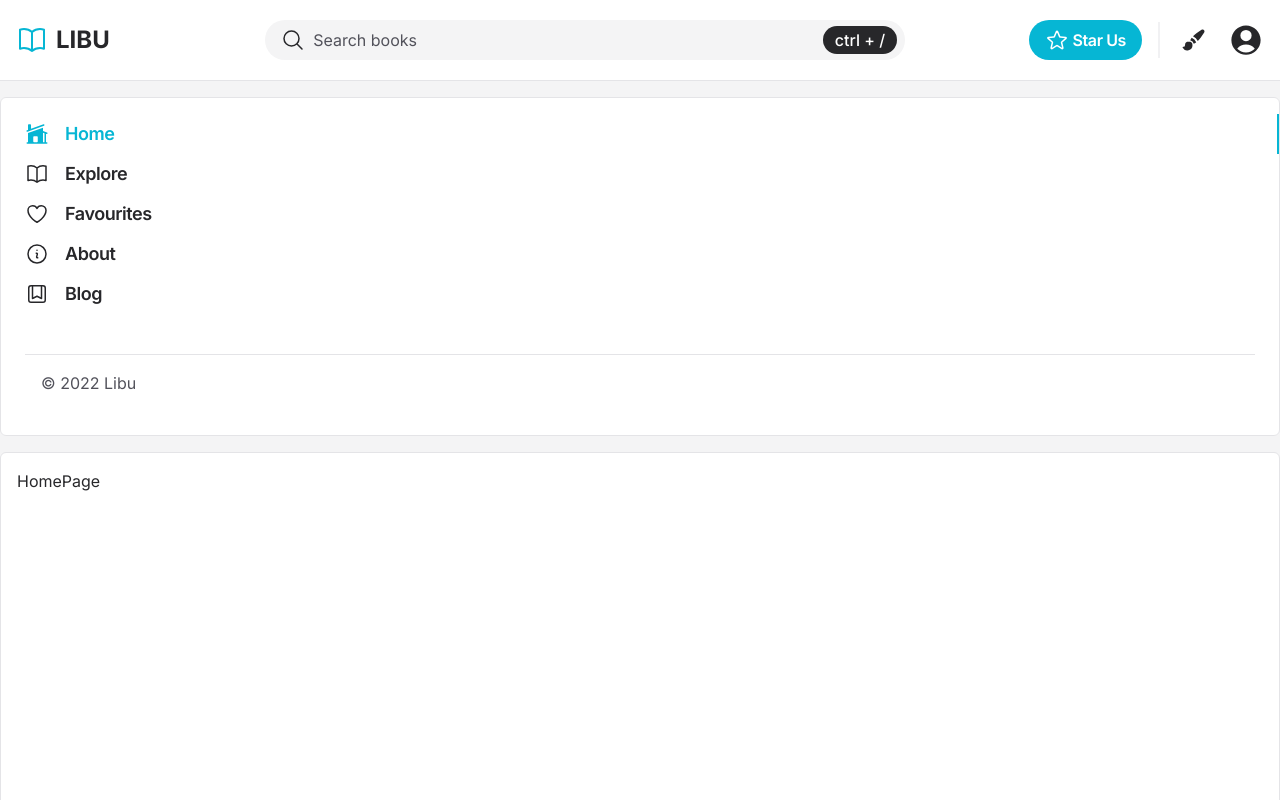
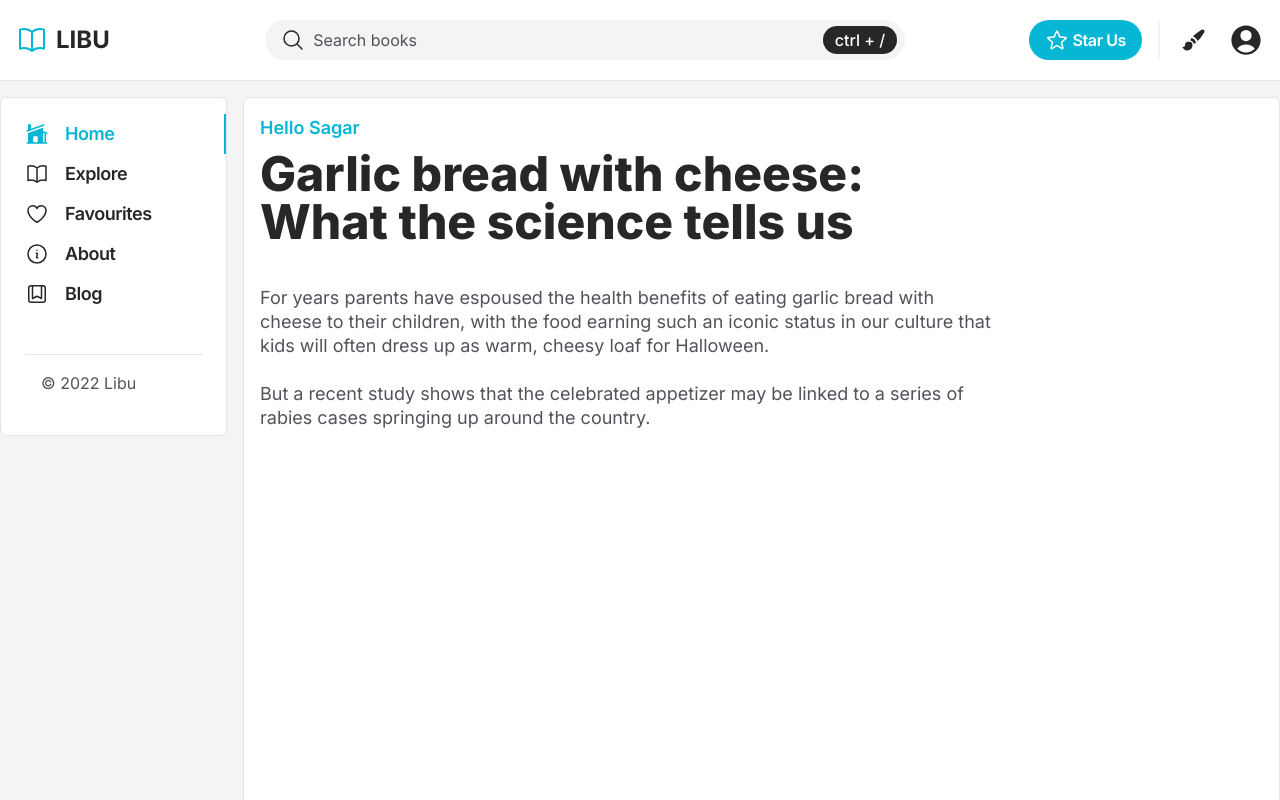
Before and after one commit to sboy99/Libu-The-Modern-Library, a React (Vite) app: page / in a window 1280 px wide. Shown: the top 800 px of the page. Built offline with nearby package versions, Linux system fonts and the light colour scheme; what prettier-plugin-tailwindcss would draw is missing.

Commit message:
Added typography to themes
++ Features
- Now don't have to desisn typography again and again
- Headless ui design

+- Changes
- Modified tailwind config
- Added typography component

```diff
--- a/package.json
+++ b/package.json
@@ -22,6 +22,7 @@
   },
   "devDependencies": {
     "@tailwindcss/forms": "^0.5.3",
+    "@tailwindcss/typography": "^0.5.8",
     "@types/react": "^18.0.24",
     "@types/react-dom": "^18.0.8",
     "@types/react-router-hash-link": "^2.4.5",
--- a/src/app/pages/HomePage.tsx
+++ b/src/app/pages/HomePage.tsx
@@ -1,10 +1,27 @@
 import React from "react";
 import { utilities } from "../utilities";
 
-const { Component } = utilities;
+const { Component, TypoGrapher } = utilities;
 
 const HomePage: React.FC = () => {
-  return <Component className="min-h-screen">HomePage</Component>;
+  return (
+    <Component className="min-h-screen">
+      <TypoGrapher className="" proseSize="prose-lg">
+        <h4 className="text-skin-accent">Hello Sagar</h4>
+        <h1>Garlic bread with cheese: What the science tells us</h1>
+        <p>
+          For years parents have espoused the health benefits of eating garlic
+          bread with cheese to their children, with the food earning such an
+          iconic status in our culture that kids will often dress up as warm,
+          cheesy loaf for Halloween.
+        </p>
+        <p>
+          But a recent study shows that the celebrated appetizer may be linked
+          to a series of rabies cases springing up around the country.
+        </p>
+      </TypoGrapher>
+    </Component>
+  );
 };
 
 export default HomePage;
--- /dev/null
+++ b/src/app/utilities/TypoGrapher.tsx
@@ -0,0 +1,25 @@
+import React from "react";
+
+type validProseSize = "prose-sm" | "prose-base" | "prose-lg" | "prose-xl";
+
+type TypoProps = {
+  children: React.ReactNode;
+  className?: string;
+  proseSize?: validProseSize;
+};
+
+const TypoGrapher: React.FC<TypoProps> = ({
+  children,
+  className,
+  proseSize,
+}) => {
+  return (
+    <article
+      className={`prose prose-h1:text-skin-base prose-p:leading-6 prose-p:text-skin-muted ${proseSize} ${className}`}
+    >
+      {children}
+    </article>
+  );
+};
+
+export default TypoGrapher;
--- a/src/app/utilities/index.ts
+++ b/src/app/utilities/index.ts
@@ -2,5 +2,12 @@ import Component from "./Component";
 import Container from "./Container";
 import Pop from "./Pop";
 import RoundedButtons from "./RoundedButtons";
+import TypoGrapher from "./TypoGrapher";
 
-export const utilities = { Container, Component, Pop, RoundedButtons };
+export const utilities = {
+  Container,
+  Component,
+  Pop,
+  RoundedButtons,
+  TypoGrapher,
+};
--- a/tailwind.config.cjs
+++ b/tailwind.config.cjs
@@ -17,9 +17,20 @@ const withOpacity =
 /** @type {import('tailwindcss').Config} */
 module.exports = {
   content: ["./index.html", "./src/**/*.{js,ts,jsx,tsx}"],
-  darkMode: "class",
   theme: {
     extend: {
+      colors: {
+        text: {
+          base: withOpacity("--color-text-base"),
+          muted: withOpacity("--color-text-muted"),
+          inverted: withOpacity("--color-text-inverted"),
+          accent: withOpacity("--color-text-accent"),
+          "accent-hover": withOpacity("--color-text-accent-hover"),
+        },
+        border: {
+          base: withOpacity("--color-border-base"),
+        },
+      },
       textColor: {
         skin: {
           base: withOpacity("--color-text-base"),
@@ -80,10 +91,14 @@ module.exports = {
         "screen-85": "85vh",
         "screen-90": "90vh",
       },
+      gridTemplateColumns: {
+        16: "repeat(16, minmax(0, 1fr))",
+      },
     },
   },
   plugins: [
     require("@tailwindcss/forms"),
+    require("@tailwindcss/typography"),
     require("prettier-plugin-tailwindcss"),
     function ({ matchUtilities, theme }) {
       matchUtilities(
```
Also changed, not shown: 1 other file (tests, documents, lock files or other folders).
